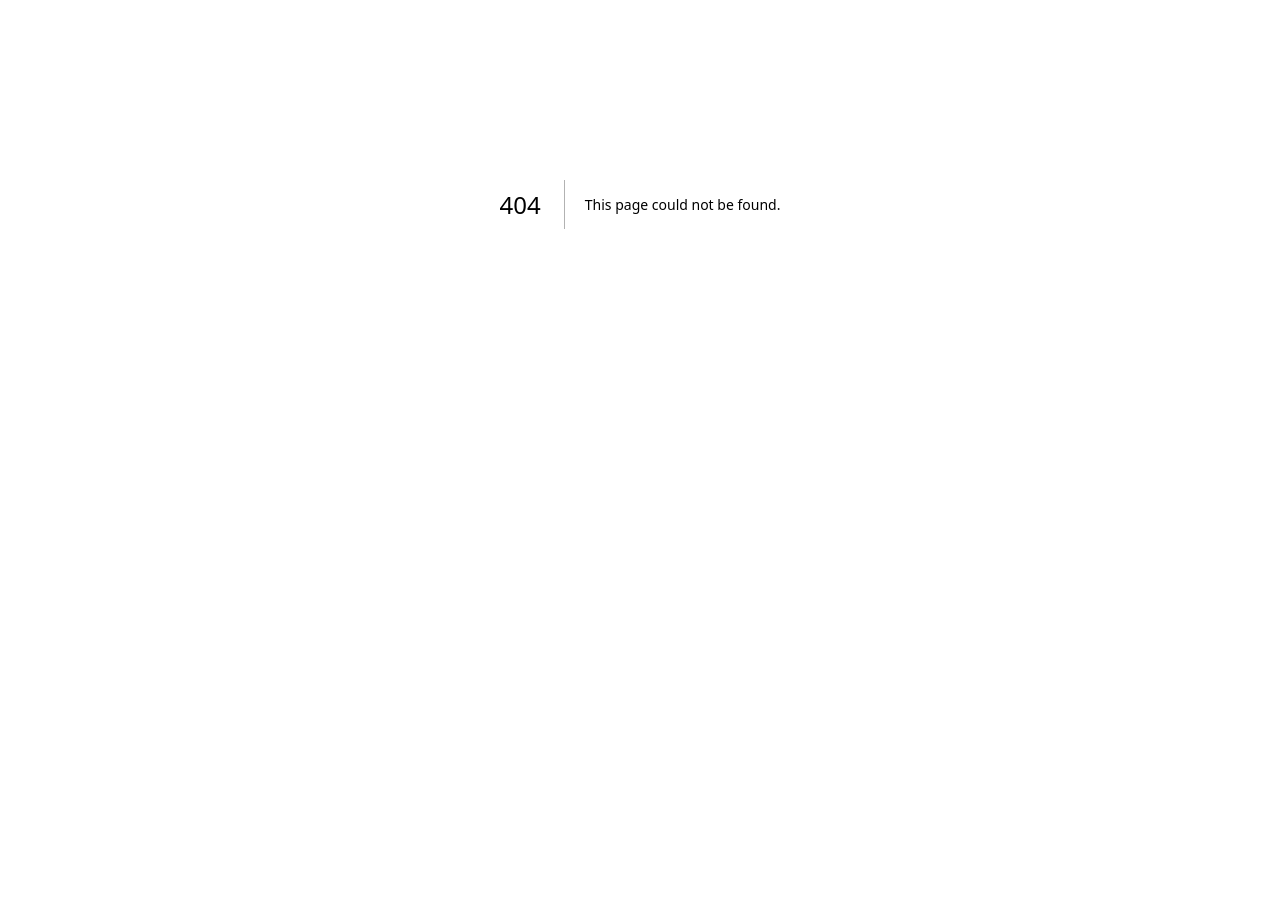
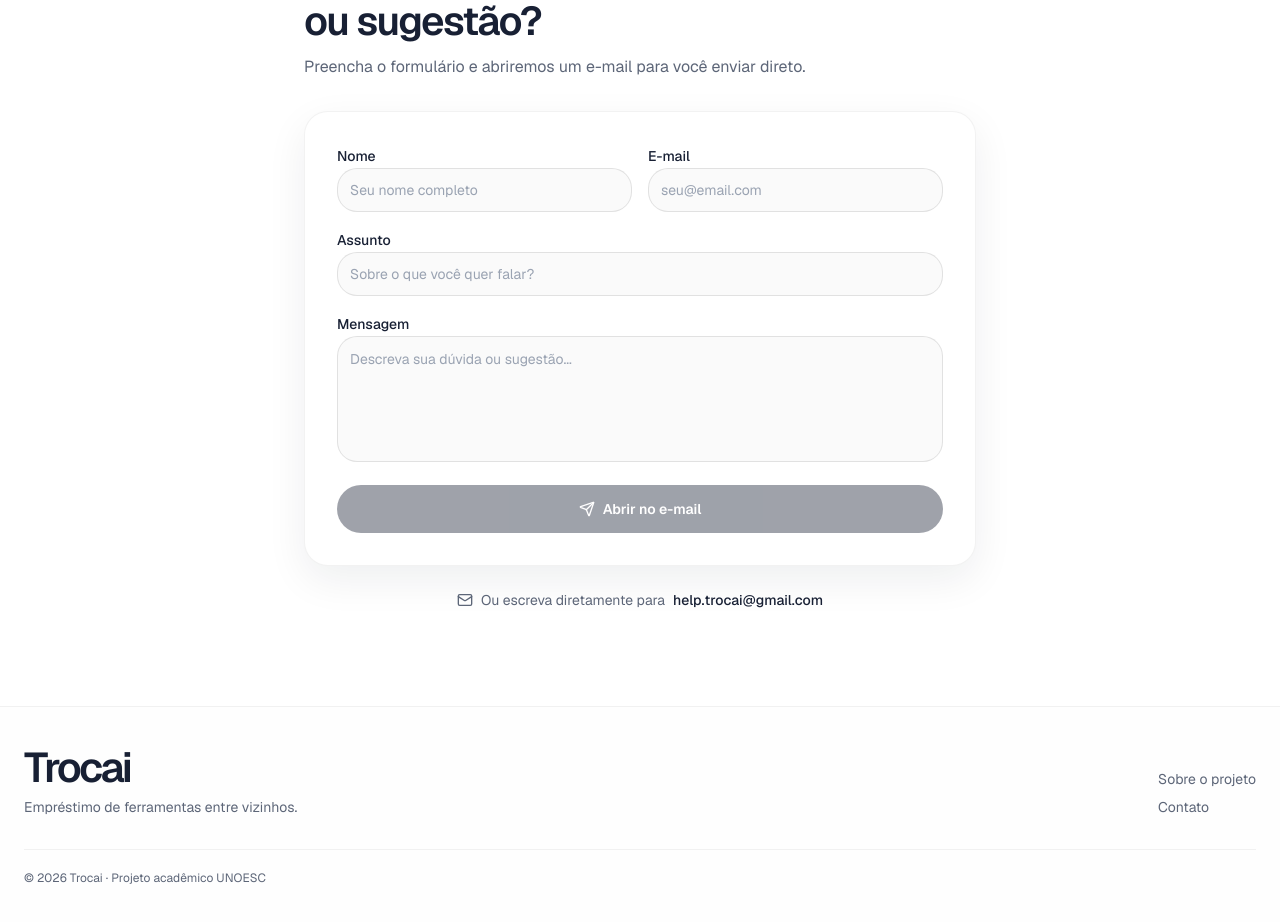
Before and after one commit to g8148/Trocai, a Next.js app in the folder app/web/: page /contato in a window 1280 px wide. Before the commit this address had no page. Shown: the part 196-1118 px from the top of the page. Before the commit the page ends 800 px from the top, so only its background shows below. Built offline with nearby package versions, Linux system fonts and the light colour scheme; no server answers.

Commit message:
feat: adiciona páginas /sobre e /contato, redesenha footer
- Página /sobre com texto do projeto, motivação, como funciona e equipe
- Página /contato com formulário estático via mailto:
- Footer redesenhado com branding e links verticais
- Footer adicionado ao layout principal

```diff
--- /dev/null
+++ b/app/web/app/(main)/contato/page.tsx
@@ -0,0 +1,150 @@
+"use client"
+
+import Link from "next/link"
+import { useState } from "react"
+import { Send, Mail, MessageSquare } from "lucide-react"
+
+const CONTACT_EMAIL = "help.trocai@gmail.com"
+
+export default function ContatoPage() {
+  const [nome, setNome] = useState("")
+  const [email, setEmail] = useState("")
+  const [assunto, setAssunto] = useState("")
+  const [mensagem, setMensagem] = useState("")
+
+  function handleSubmit(e: React.FormEvent) {
+    e.preventDefault()
+    const body = `Nome: ${nome}\nEmail: ${email}\n\n${mensagem}`
+    const mailto = `mailto:${CONTACT_EMAIL}?subject=${encodeURIComponent(assunto)}&body=${encodeURIComponent(body)}`
+    window.location.href = mailto
+  }
+
+  const filled = nome && email && assunto && mensagem
+
+  return (
+    <div className="pb-16 pt-8">
+      <div className="mx-auto max-w-2xl px-4 lg:px-0">
+        {/* Hero */}
+        <div className="mb-8 space-y-3 pt-4">
+          <div className="inline-flex items-center gap-2 rounded-full border border-[#ff8b2c]/20 bg-[#fff5ec] px-3 py-1">
+            <MessageSquare className="h-3.5 w-3.5 text-[#ff8b2c]" />
+            <span className="text-xs font-medium text-[#ff8b2c]">
+              Fale com a equipe
+            </span>
+          </div>
+          <h1 className="text-[2rem] leading-[1.1] font-semibold tracking-[-0.04em] text-[#182034] lg:text-[2.5rem]">
+            Tem alguma dúvida
+            <br />
+            ou sugestão?
+          </h1>
+          <p className="text-[#5d6678]">
+            Preencha o formulário e abriremos um e-mail para você enviar direto.
+          </p>
+        </div>
+
+        {/* Card do formulário */}
+        <form
+          onSubmit={handleSubmit}
+          className="space-y-4 rounded-[24px] border border-black/5 bg-white p-6 shadow-[0_14px_40px_rgba(17,24,39,0.07)] lg:p-8"
+        >
+          {/* Nome + Email */}
+          <div className="grid gap-4 sm:grid-cols-2">
+            <div className="space-y-1.5">
+              <label
+                className="text-sm font-medium text-[#182034]"
+                htmlFor="nome"
+              >
+                Nome
+              </label>
+              <input
+                id="nome"
+                type="text"
+                required
+                value={nome}
+                onChange={(e) => setNome(e.target.value)}
+                placeholder="Seu nome completo"
+                className="h-11 w-full rounded-xl border border-black/10 bg-[#fafafa] px-3 text-sm text-[#182034] transition outline-none placeholder:text-[#9aa3b2] focus:border-[#182034] focus:bg-white"
+              />
+            </div>
+            <div className="space-y-1.5">
+              <label
+                className="text-sm font-medium text-[#182034]"
+                htmlFor="email"
+              >
+                E-mail
+              </label>
+              <input
+                id="email"
+                type="email"
+                required
+                value={email}
+                onChange={(e) => setEmail(e.target.value)}
+                placeholder="seu@email.com"
+                className="h-11 w-full rounded-xl border border-black/10 bg-[#fafafa] px-3 text-sm text-[#182034] transition outline-none placeholder:text-[#9aa3b2] focus:border-[#182034] focus:bg-white"
+              />
+            </div>
+          </div>
+
+          {/* Assunto */}
+          <div className="space-y-1.5">
+            <label
+              className="text-sm font-medium text-[#182034]"
+              htmlFor="assunto"
+            >
+              Assunto
+            </label>
+            <input
+              id="assunto"
+              type="text"
+              required
+              value={assunto}
+              onChange={(e) => setAssunto(e.target.value)}
+              placeholder="Sobre o que você quer falar?"
+              className="h-11 w-full rounded-xl border border-black/10 bg-[#fafafa] px-3 text-sm text-[#182034] transition outline-none placeholder:text-[#9aa3b2] focus:border-[#182034] focus:bg-white"
+            />
+          </div>
+
+          {/* Mensagem */}
+          <div className="space-y-1.5">
+            <label
+              className="text-sm font-medium text-[#182034]"
+              htmlFor="mensagem"
+            >
+              Mensagem
+            </label>
+            <textarea
+              id="mensagem"
+              required
+              rows={5}
+              value={mensagem}
+              onChange={(e) => setMensagem(e.target.value)}
+              placeholder="Descreva sua dúvida ou sugestão..."
+              className="w-full resize-none rounded-xl border border-black/10 bg-[#fafafa] px-3 py-3 text-sm text-[#182034] transition outline-none placeholder:text-[#9aa3b2] focus:border-[#182034] focus:bg-white"
+            />
+          </div>
+
+          <button
+            type="submit"
+            disabled={!filled}
+            className="flex h-12 w-full items-center justify-center gap-2 rounded-2xl bg-[#10182c] text-sm font-semibold text-white transition hover:bg-[#182034] active:scale-[0.98] disabled:cursor-not-allowed disabled:opacity-40"
+          >
+            <Send className="h-4 w-4" />
+            Abrir no e-mail
+          </button>
+        </form>
+
+        {/* Contato direto */}
+        <div className="mt-6 flex items-center justify-center gap-2 text-sm text-[#5d6678]">
+          <Mail className="h-4 w-4 shrink-0" />
+          <span>Ou escreva diretamente para</span>
+          <a
+            href={`mailto:${CONTACT_EMAIL}`}
+            className="font-medium text-[#182034] underline-offset-2 hover:underline"
+          >
+            {CONTACT_EMAIL}
+          </a>
+        </div>
+      </div>
+    </div>
+  )
+}
--- a/app/web/app/(main)/layout.tsx
+++ b/app/web/app/(main)/layout.tsx
@@ -1,5 +1,6 @@
 import { getMe } from "@/lib/api"
 import { AppHeader } from "@/components/app-header"
+import { Footer } from "@/components/footer"
 
 export default async function MainLayout({
   children,
@@ -9,11 +10,12 @@ export default async function MainLayout({
   const user = await getMe()
 
   return (
-    <div className="min-h-svh bg-white">
+    <div className="flex min-h-svh flex-col bg-white">
       <AppHeader user={user} />
-      <main className="mx-auto w-full max-w-7xl lg:px-6">
+      <main className="mx-auto w-full max-w-7xl flex-1 lg:px-6">
         {children}
       </main>
+      <Footer />
     </div>
   )
 }
--- /dev/null
+++ b/app/web/app/(main)/sobre/page.tsx
@@ -0,0 +1,62 @@
+import Link from "next/link"
+
+export default function SobrePage() {
+  return (
+    <div className="pb-16 pt-8">
+      <div className="mx-auto max-w-2xl space-y-10 px-4 lg:px-0">
+
+        {/* Título */}
+        <div className="space-y-3">
+          <h1 className="text-[2rem] font-semibold leading-[1.1] tracking-[-0.04em] text-[#182034] lg:text-[2.5rem]">
+            O que é o Trocai?
+          </h1>
+          <p className="text-[#5d6678]">
+            Trocai é uma plataforma comunitária de empréstimo de ferramentas e serviços entre vizinhos. A ideia é simples: compartilhar é melhor do que acumular.
+          </p>
+        </div>
+
+        {/* Seções de conteúdo */}
+        <div className="space-y-8">
+          <section className="space-y-2">
+            <h2 className="text-lg font-semibold tracking-[-0.03em] text-[#182034]">
+              Motivação
+            </h2>
+            <p className="leading-relaxed text-[#5d6678]">
+              O modelo de consumo atual leva as pessoas a comprarem ferramentas e equipamentos que usam poucas vezes e ficam guardados. Ao mesmo tempo, o empréstimo entre vizinhos acontece de forma informal e sem controle, o que gera insegurança e desgasta as relações. O Trocai nasceu para mudar isso — formalizando o compartilhamento local de forma segura, simples e rastreável.
+            </p>
+          </section>
+
+          <section className="space-y-2">
+            <h2 className="text-lg font-semibold tracking-[-0.03em] text-[#182034]">
+              Como funciona
+            </h2>
+            <p className="leading-relaxed text-[#5d6678]">
+              Você cadastra os itens que tem disponíveis para emprestar. Quem precisar busca por proximidade, solicita o empréstimo e aguarda a aprovação do dono. Todo o processo — da solicitação à devolução — é registrado na plataforma, com avaliações ao final de cada empréstimo para construir confiança entre os usuários da comunidade.
+            </p>
+          </section>
+
+          <section className="space-y-2">
+            <h2 className="text-lg font-semibold tracking-[-0.03em] text-[#182034]">
+              A equipe
+            </h2>
+            <p className="leading-relaxed text-[#5d6678]">
+              Somos estudantes do curso de Análise e Desenvolvimento de Sistemas da UNOESC, desenvolvendo o Trocai como projeto de Prática Extensionista III. A equipe é formada por Carine Renostro, David Pereira de Souza, Gabriel Giacobbo, Laurence Alves Ribeiro, Mateus de Matos, Tais Vitória Ribeiro dos Santos, Thuaina Alexandra Maia e Yuri Aguiar Urbano.
+            </p>
+          </section>
+        </div>
+
+        {/* CTA */}
+        <div className="rounded-[20px] border border-black/5 bg-[#efeeec] p-6">
+          <p className="text-sm font-medium text-[#182034]">Quer saber mais ou entrar em contato?</p>
+          <p className="mt-1 text-sm text-[#5d6678]">
+            Manda uma mensagem pra gente pela{" "}
+            <Link href="/contato" className="font-medium text-[#182034] underline underline-offset-2">
+              página de contato
+            </Link>
+            .
+          </p>
+        </div>
+      </div>
+    </div>
+  )
+}
--- a/app/web/components/footer.tsx
+++ b/app/web/components/footer.tsx
@@ -1,27 +1,46 @@
 import Link from "next/link"
-import { Separator } from "@/components/ui/separator"
 
 export function Footer() {
   return (
-    <footer className="w-full border-t bg-background">
-      <div className="mx-auto flex max-w-6xl flex-col items-center gap-4 px-4 py-6 sm:flex-row sm:justify-between">
-        <span className="text-sm font-semibold tracking-tight">Trocai</span>
+    <footer className="mt-8 border-t border-black/5 bg-[#fefefe]">
+      <div className="mx-auto max-w-7xl px-4 py-10 lg:px-6">
+        <div className="flex flex-col gap-8 lg:flex-row lg:items-end lg:justify-between">
+          {/* Marca */}
+          <div className="space-y-2">
+            <p className="text-[2.6rem] leading-none font-semibold tracking-[-0.06em] text-[#182034]">
+              Trocai
+            </p>
+            <p className="text-sm text-[#5d6678]">
+              Empréstimo de ferramentas entre vizinhos.
+            </p>
+          </div>
 
-        <nav className="flex items-center gap-1 text-sm text-muted-foreground">
-          <Link href="#" className="px-2 transition-colors hover:text-foreground">
-            Sobre
-          </Link>
-          <Separator orientation="vertical" className="h-3" />
-          <Link href="#" className="px-2 transition-colors hover:text-foreground">
-            Como funciona
-          </Link>
-          <Separator orientation="vertical" className="h-3" />
-          <Link href="#" className="px-2 transition-colors hover:text-foreground">
-            Contato
-          </Link>
-        </nav>
+          {/* Links */}
+          <nav className="flex flex-col gap-2 text-sm text-[#5d6678]">
+            <Link
+              href="/sobre"
+              className="w-fit transition-colors hover:text-[#182034]"
+            >
+              Sobre o projeto
+            </Link>
+            {/*<Link
+              href="#"
+              className="w-fit transition-colors hover:text-[#182034]"
+            >
+              Como funciona
+            </Link>*/}
+            <Link
+              href="/contato"
+              className="w-fit transition-colors hover:text-[#182034]"
+            >
+              Contato
+            </Link>
+          </nav>
+        </div>
 
-        <p className="text-xs text-muted-foreground">© 2026 Trocai</p>
+        <p className="mt-8 border-t border-black/5 pt-5 text-xs text-[#5d6678]">
+          © 2026 Trocai · Projeto acadêmico UNOESC
+        </p>
       </div>
     </footer>
   )
```
